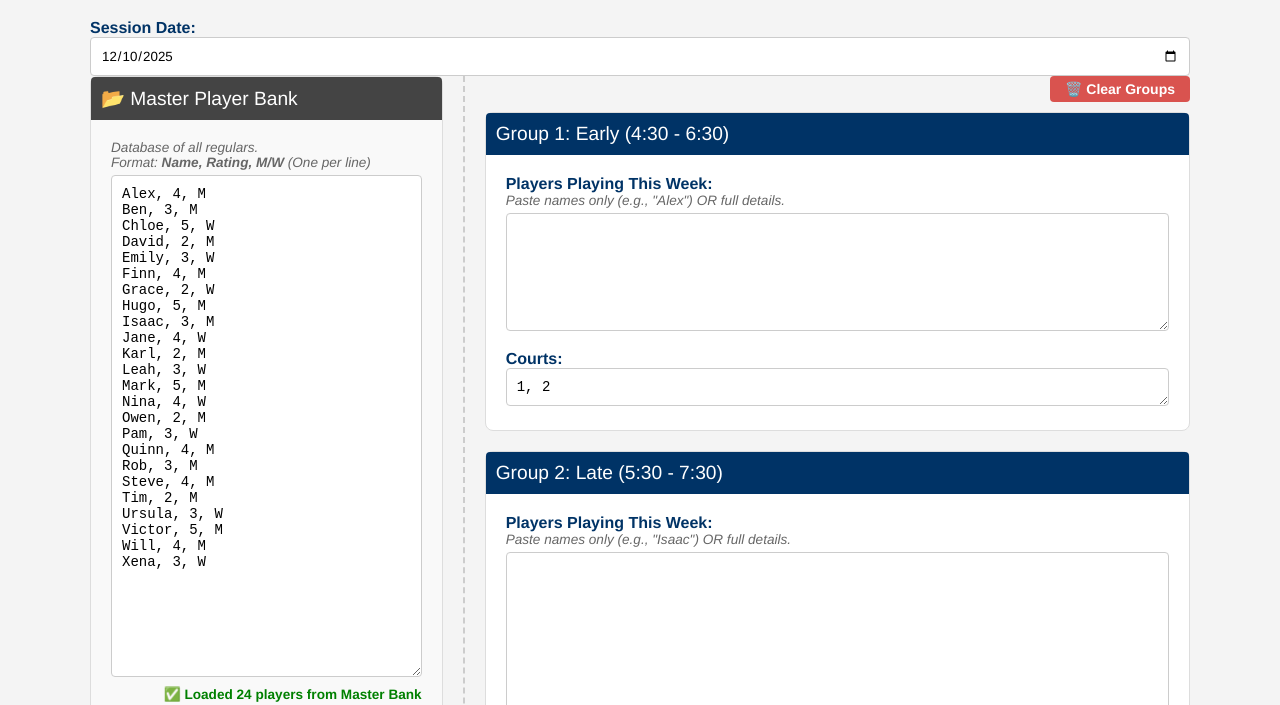
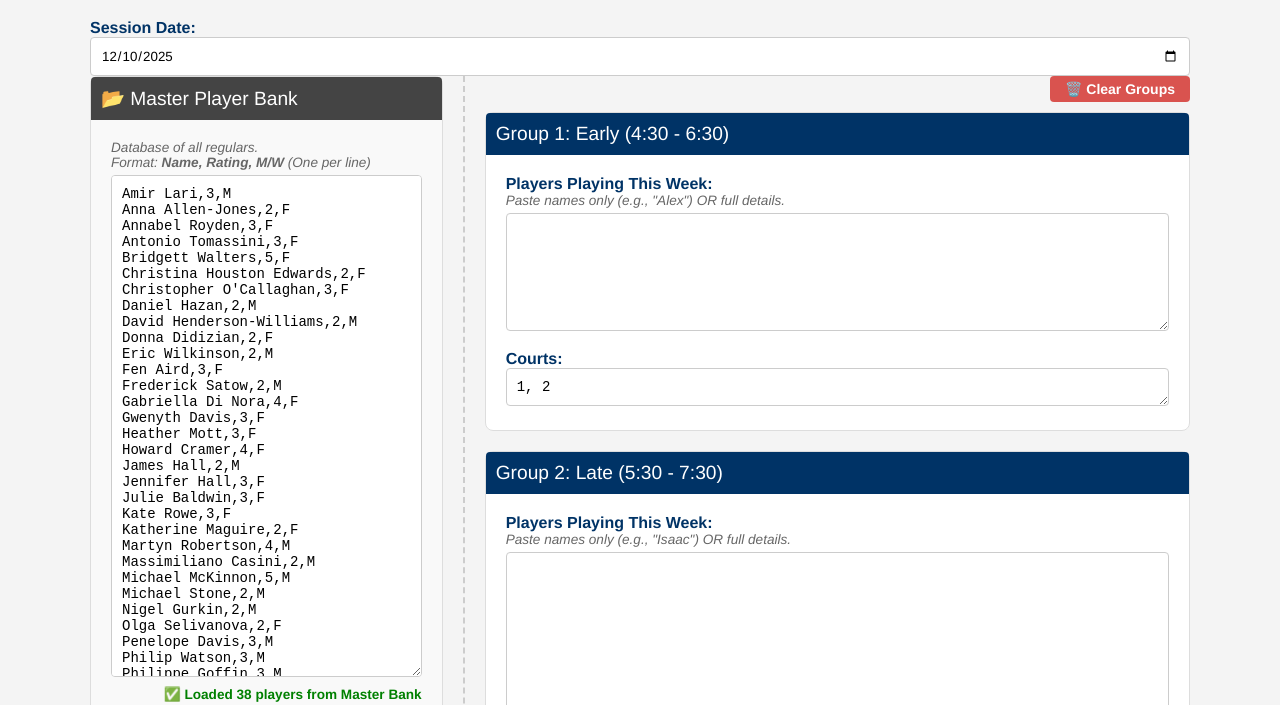
Before and after one commit to makemefaster/1830, a plain HTML site: page index.html in a window 1280 px wide. Shown: the part 95-800 px from the top of the page. Drawn offline with Linux system fonts and the light colour scheme.

Commit message:
Update index.html

```diff
--- a/index.html
+++ b/index.html
@@ -121,30 +121,46 @@
             <div class="group-container" style="background-color: #f9f9f9;">
                 <div class="master-header">📂 Master Player Bank</div>
                 <div class="help-text">Database of all regulars.<br>Format: <strong>Name, Rating, M/W</strong> (One per line)</div>
-                <textarea id="masterList" rows="30" oninput="updateDBStatus()" placeholder="Alex, 4, M&#10;Ben, 3, M&#10;...">Alex, 4, M
-Ben, 3, M
-Chloe, 5, W
-David, 2, M
-Emily, 3, W
-Finn, 4, M
-Grace, 2, W
-Hugo, 5, M
-Isaac, 3, M
-Jane, 4, W
-Karl, 2, M
-Leah, 3, W
-Mark, 5, M
-Nina, 4, W
-Owen, 2, M
-Pam, 3, W
-Quinn, 4, M
-Rob, 3, M
-Steve, 4, M
-Tim, 2, M
-Ursula, 3, W
-Victor, 5, M
-Will, 4, M
-Xena, 3, W</textarea>
+                <textarea id="masterList" rows="30" oninput="updateDBStatus()" placeholder="Alex, 4, M&#10;Ben, 3, M&#10;...">Amir Lari,3,M
+Anna Allen-Jones,2,F
+Annabel Royden,3,F
+Antonio Tomassini,3,F
+Bridgett Walters,5,F
+Christina Houston Edwards,2,F
+Christopher O'Callaghan,3,F
+Daniel Hazan,2,M
+David Henderson-Williams,2,M
+Donna Didizian,2,F
+Eric Wilkinson,2,M
+Fen Aird,3,F
+Frederick Satow,2,M
+Gabriella Di Nora,4,F
+Gwenyth Davis,3,F
+Heather Mott,3,F
+Howard Cramer,4,F
+James Hall,2,M
+Jennifer Hall,3,F
+Julie Baldwin,3,F
+Kate Rowe,3,F
+Katherine Maguire,2,F
+Martyn Robertson,4,M
+Massimiliano Casini,2,M
+Michael McKinnon,5,M
+Michael Stone,2,M
+Nigel Gurkin,2,M
+Olga Selivanova,2,F
+Penelope Davis,3,M
+Philip Watson,3,M
+Philippe Goffin,3,M
+Raj Persaud,3,M
+Richard Hanreck,3,M
+Roslyn Watson,3,F
+Russell Duckworth,2,M
+Sally Dargavel,2,F
+Shahnaz Atighetchi,3,F
+Shona Stopford Sackville 3
+Simon H. Davies 3
+Steffi Spitznagel,3,F</textarea>
                 <div id="dbStatus"></div>
             </div>
         </div>
```
